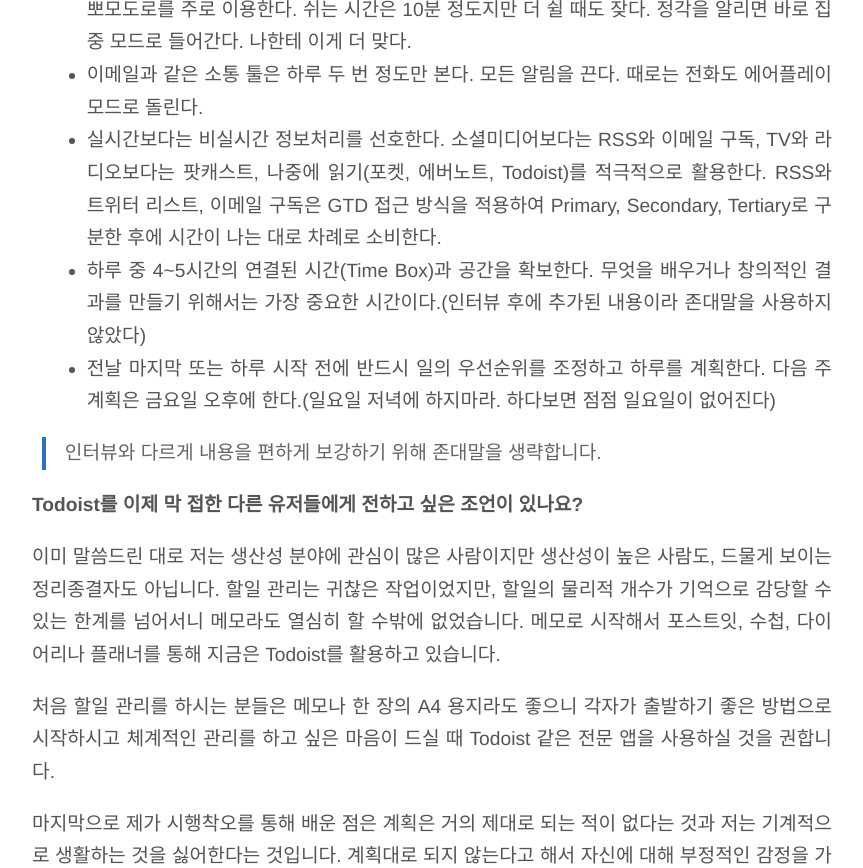
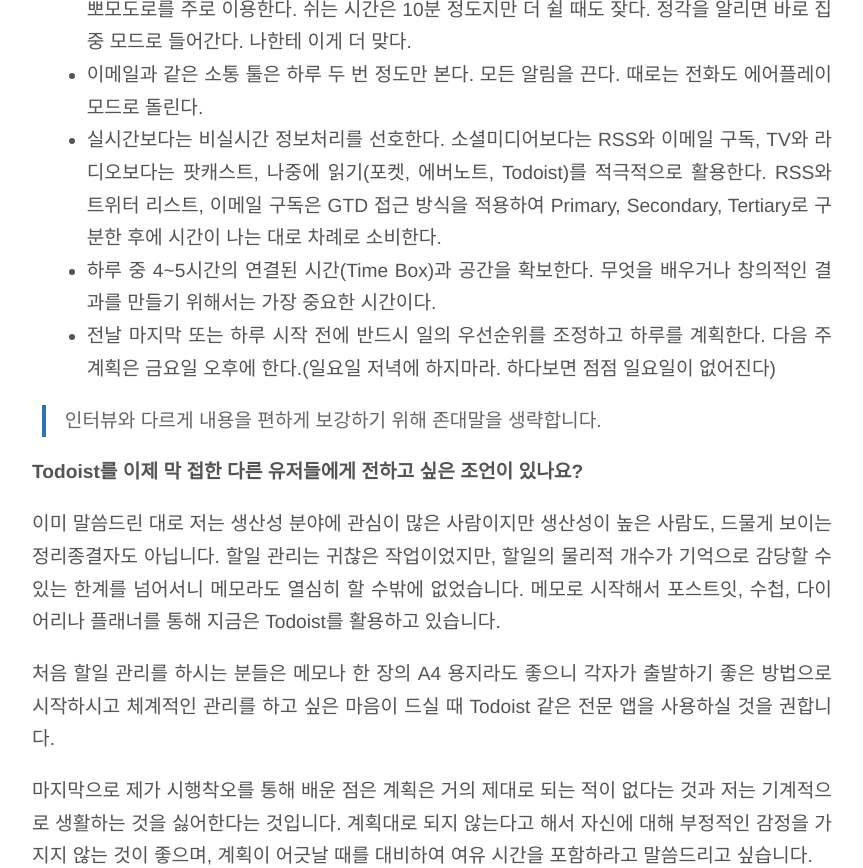
Before and after one commit to nolboo/nolboo.github.io, a Jekyll site: the page built from _posts/2016-02-07-todoist-interview-more.md, in a window 1280 px wide and 900 px high, scrolled down 5595 px, cut to the strip 0-868 px from the top of the window. Shown: the whole strip, without its empty margins (208-1071 px from the left). Built offline with Jekyll 4.4.1, drawn with Linux system fonts in a browser that asks for light colours; nearby versions of some CDN libraries; a script that is not in the unit is left out; comment, search, counter and statistics services are not loaded; some of the changed text lies outside the part shown.

```diff
--- a/_posts/2016-02-07-todoist-interview-more.md
+++ b/_posts/2016-02-07-todoist-interview-more.md
@@ -83,7 +83,7 @@
 * 25분/5분의 뽀모도로도 좋지만 약간 변형된 것을 더 좋아한다. 맥북의 정각 알림을 키고 정각 뽀모도로를 주로 이용한다. 쉬는 시간은 10분 정도지만 더 쉴 때도 잦다. 정각을 알리면 바로 집중 모드로 들어간다. 나한테 이게 더 맞다.
 * 이메일과 같은 소통 툴은 하루 두 번 정도만 본다. 모든 알림을 끈다. 때로는 전화도 에어플레이 모드로 돌린다.
 * 실시간보다는 비실시간 정보처리를 선호한다. 소셜미디어보다는 RSS와 이메일 구독, TV와 라디오보다는 팟캐스트, 나중에 읽기(포켓, 에버노트, Todoist)를 적극적으로 활용한다. RSS와 트위터 리스트, 이메일 구독은 GTD 접근 방식을 적용하여 Primary, Secondary, Tertiary로 구분한 후에 시간이 나는 대로 차례로 소비한다.
-* 하루 중 4~5시간의 연결된 시간(Time Box)과 공간을 확보한다. 무엇을 배우거나 창의적인 결과를 만들기 위해서는 가장 중요한 시간이다.(인터뷰 후에 추가된 내용이라 존대말을 사용하지 않았다)
+* 하루 중 4~5시간의 연결된 시간(Time Box)과 공간을 확보한다. 무엇을 배우거나 창의적인 결과를 만들기 위해서는 가장 중요한 시간이다.
 * 전날 마지막 또는 하루 시작 전에 반드시 일의 우선순위를 조정하고 하루를 계획한다. 다음 주 계획은 금요일 오후에 한다.(일요일 저녁에 하지마라. 하다보면 점점 일요일이 없어진다)
 
 > 인터뷰와 다르게 내용을 편하게 보강하기 위해 존대말을 생략합니다.
```
Also changed, not shown: other parts of _posts/2016-02-07-todoist-interview-more.md (+1 -0 lines).
